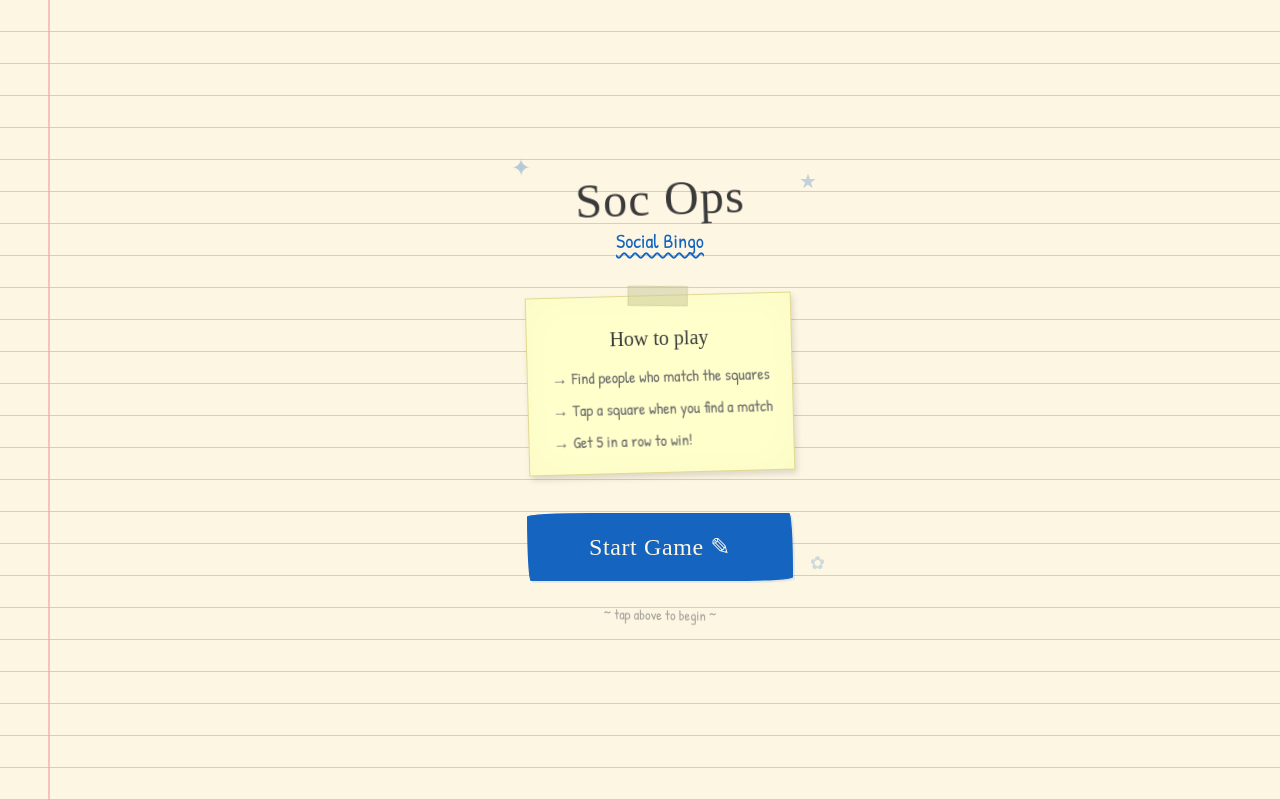
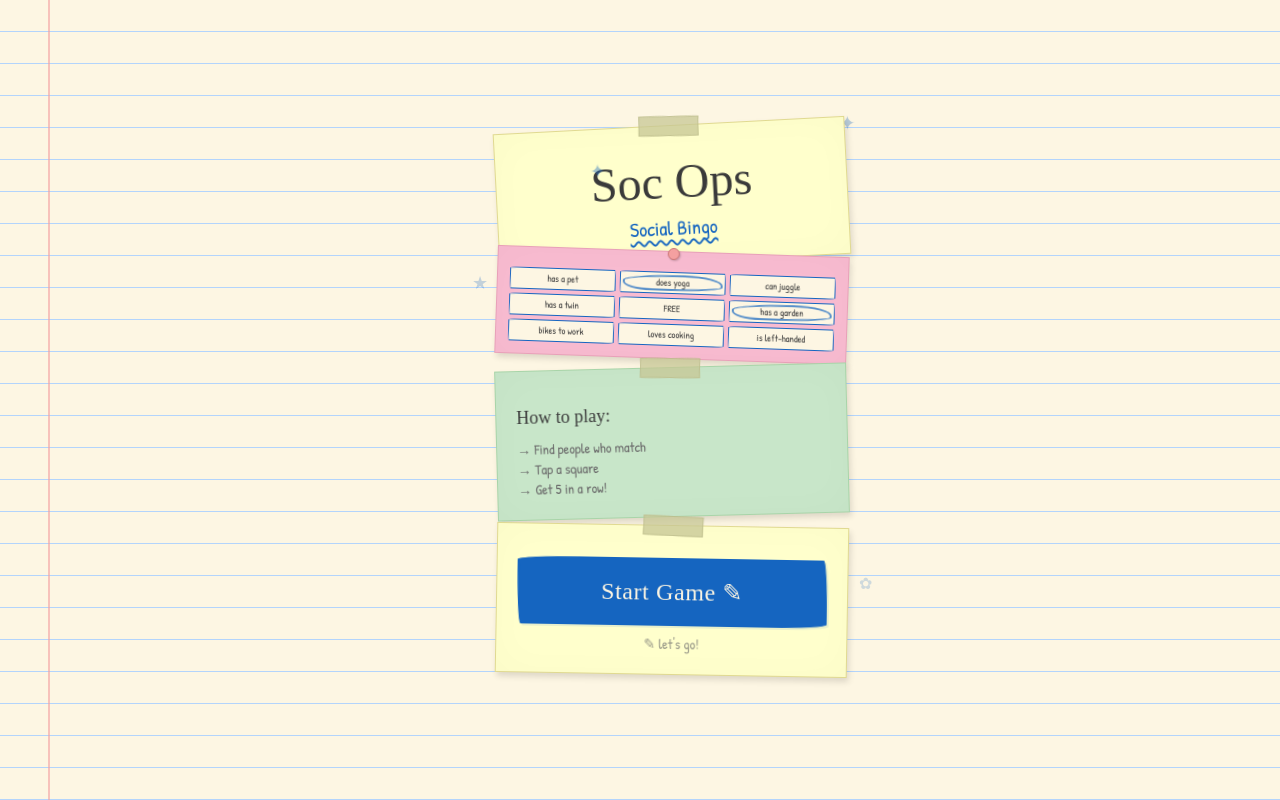
Before and after one commit to ashudg/my-soc-ops, a React (Vite) app: page / in a window 1280 px wide. Built offline with nearby package versions, Linux system fonts and the light colour scheme; a web font is replaced by a local one.

Commit message:
feat: redesign StartScreen as sticky note collage bulletin board
Co-authored-by: ashudg <39600153+ashudg@users.noreply.github.com>
Agent-Logs-Url: https://github.com/ashudg/my-soc-ops/sessions/c570015f-6d86-4750-a1de-ed9d61f0b6ea

```diff
--- a/src/components/StartScreen.tsx
+++ b/src/components/StartScreen.tsx
@@ -1,44 +1,80 @@
+import type { CSSProperties } from 'react';
+import { questions } from '../data/questions';
+
 interface StartScreenProps {
   onStart: () => void;
 }
 
+const sorted = [...questions].sort((a, b) => a.length - b.length);
+const previewCells = [...sorted.slice(0, 4), 'FREE', ...sorted.slice(4, 8)];
+
 export function StartScreen({ onStart }: StartScreenProps) {
   return (
-    <div className="flex flex-col items-center justify-center min-h-full p-6 pl-16">
-      <div className="text-center max-w-sm relative">
-        {/* Doodle decorations */}
-        <span className="absolute -top-6 -left-4 text-2xl text-pen-blue opacity-30 animate-[wiggle_3s_ease-in-out_infinite]">✦</span>
-        <span className="absolute -top-2 -right-6 text-xl text-pen-blue opacity-25 animate-[wiggle_4s_ease-in-out_infinite_0.5s]">★</span>
-        <span className="absolute bottom-12 -right-8 text-lg text-pen-blue opacity-20 animate-[wiggle_3.5s_ease-in-out_infinite_1s]">✿</span>
+    <div className="flex flex-col items-center justify-center min-h-full pl-16 py-8">
+      <div className="relative w-full max-w-sm mx-auto px-4">
 
-        <h1 className="font-heading text-5xl text-pencil mb-1 rotate-[-2deg] tracking-wide">
-          Soc Ops
-        </h1>
-        <p className="text-xl text-pen-blue mb-10 wavy-underline inline-block">
-          Social Bingo
-        </p>
+        {/* Scattered doodle decorations */}
+        <span className="absolute -top-4 right-2 text-xl text-pen-blue opacity-30 animate-[wiggle_3s_ease-in-out_infinite] pointer-events-none">✦</span>
+        <span className="absolute top-36 -left-2 text-lg text-pen-blue opacity-25 animate-[wiggle_4s_ease-in-out_infinite_0.5s] pointer-events-none">★</span>
+        <span className="absolute bottom-20 -right-2 text-base text-pen-blue opacity-20 animate-[wiggle_3.5s_ease-in-out_infinite_1s] pointer-events-none">✿</span>
 
-        <div className="sticky-note relative p-5 mb-10 text-left">
+        {/* Note 1 — Title (yellow, tape) */}
+        <div
+          className="sticky-note tape relative p-5 pt-8 text-center note-drop note-delay-1"
+          style={{ '--note-rotation': '-3deg' } as CSSProperties}
+        >
           <div className="tape" />
-          <h2 className="font-heading text-xl text-pencil mb-3 text-center mt-2">How to play</h2>
-          <ul className="text-pencil-light text-base space-y-2 ml-1">
-            <li>→ Find people who match the squares</li>
-            <li>→ Tap a square when you find a match</li>
-            <li>→ Get 5 in a row to win!</li>
-          </ul>
+          <h1 className="font-heading text-5xl text-pencil relative doodle-star">Soc Ops</h1>
+          <p className="text-xl text-pen-blue mt-2 wavy-underline inline-block">Social Bingo</p>
         </div>
 
-        <button
-          onClick={onStart}
-          className="sketch-border-blue w-full bg-pen-blue text-paper font-heading py-4 px-8 text-2xl tracking-wide active:bg-pen-blue-dark transition-colors hover:animate-[wobble_0.4s_ease-in-out]"
+        {/* Note 2 — Mini preview grid (pink, pushpin) */}
+        <div
+          className="sticky-note-pink pushpin relative p-3 pt-5 -mt-3 note-drop note-delay-2"
+          style={{ '--note-rotation': '2deg' } as CSSProperties}
         >
-          Start Game ✎
-        </button>
+          <div className="grid grid-cols-3 gap-1">
+            {previewCells.map((cell, i) => (
+              <div
+                key={i}
+                className={[
+                  'relative sketch-border-thin bg-paper text-pencil text-[0.6rem] p-1 text-center leading-tight',
+                  i === 1 || i === 5 ? 'scribble-circle' : '',
+                ].join(' ')}
+              >
+                {cell}
+              </div>
+            ))}
+          </div>
+        </div>
 
-        {/* Bottom doodle arrow */}
-        <p className="mt-6 text-pencil-light text-sm opacity-60 rotate-[1deg]">
-          ~ tap above to begin ~
-        </p>
+        {/* Note 3 — Instructions (green, tape) */}
+        <div
+          className="sticky-note-green tape relative p-5 pt-8 mt-2 note-drop note-delay-3"
+          style={{ '--note-rotation': '-1.5deg' } as CSSProperties}
+        >
+          <div className="tape" />
+          <h2 className="font-heading text-lg text-pencil mb-2">How to play:</h2>
+          <p className="text-pencil-light text-sm">→ Find people who match</p>
+          <p className="text-pencil-light text-sm">→ Tap a square</p>
+          <p className="text-pencil-light text-sm">→ Get 5 in a row!</p>
+        </div>
+
+        {/* Note 4 — CTA (yellow, tape) */}
+        <div
+          className="sticky-note tape relative p-5 pt-8 mt-2 text-center note-drop note-delay-4"
+          style={{ '--note-rotation': '1deg' } as CSSProperties}
+        >
+          <div className="tape" />
+          <button
+            onClick={onStart}
+            className="sketch-border-blue w-full bg-pen-blue text-paper font-heading py-4 px-8 text-2xl tracking-wide hover:animate-[wobble_0.4s_ease-in-out]"
+          >
+            Start Game ✎
+          </button>
+          <p className="text-pencil-light text-sm mt-2 opacity-70">✎ let's go!</p>
+        </div>
+
       </div>
     </div>
   );
--- a/src/index.css
+++ b/src/index.css
@@ -196,6 +196,59 @@ body {
   50% { transform: rotate(2deg); }
 }
 
+/* Staggered entrance for sticky notes — each note "drops in" */
+@keyframes note-drop {
+  from {
+    opacity: 0;
+    transform: translateY(-30px) rotate(var(--note-rotation, -2deg)) scale(0.9);
+  }
+  to {
+    opacity: 1;
+    transform: translateY(0) rotate(var(--note-rotation, -2deg)) scale(1);
+  }
+}
+
+.note-drop {
+  opacity: 0;
+  animation: note-drop 0.4s ease-out forwards;
+}
+.note-delay-1 { animation-delay: 0.1s; }
+.note-delay-2 { animation-delay: 0.25s; }
+.note-delay-3 { animation-delay: 0.4s; }
+.note-delay-4 { animation-delay: 0.55s; }
+
+/* Sticky note color variants */
+.sticky-note-pink,
+.sticky-note-green {
+  box-shadow: 2px 4px 6px rgba(0, 0, 0, 0.12), inset 0 0 40px rgba(0, 0, 0, 0.02);
+}
+
+.sticky-note-pink {
+  background: var(--color-highlight-pink);
+  border: 1px solid #e8a0b8;
+}
+
+.sticky-note-green {
+  background: var(--color-highlight-green);
+  border: 1px solid #a8d4a8;
+}
+
+/* Pin/pushpin dot */
+.pushpin::before {
+  content: '';
+  position: absolute;
+  top: -4px;
+  left: 50%;
+  transform: translateX(-50%);
+  width: 12px;
+  height: 12px;
+  border-radius: 50%;
+  background: var(--color-margin-line);
+  border: 1.5px solid #c77;
+  box-shadow: 1px 1px 2px rgba(0,0,0,0.2);
+  z-index: 1;
+}
+
 /* Doodle star decorations */
 .doodle-star::before {
   content: '✦';
```
